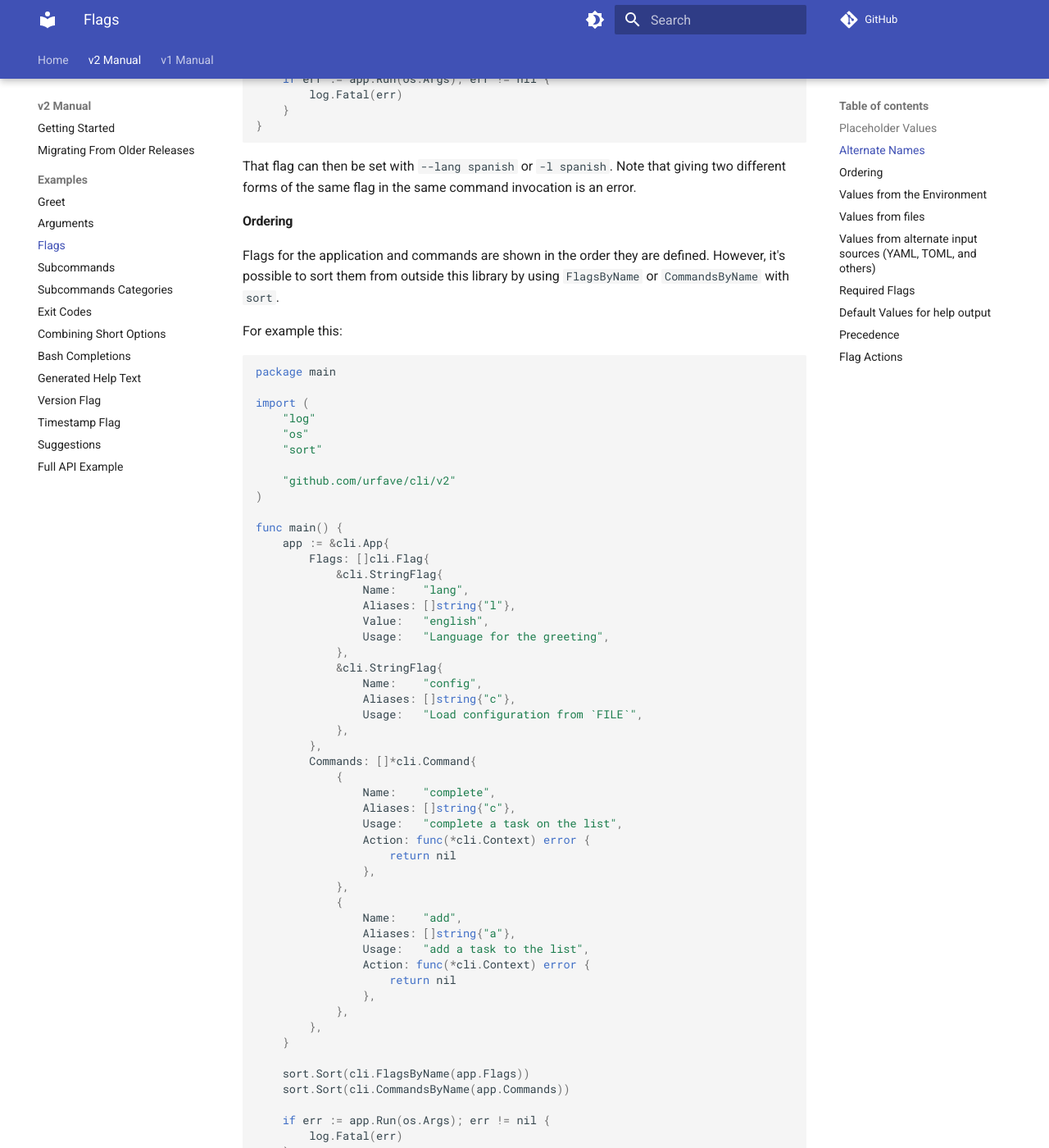
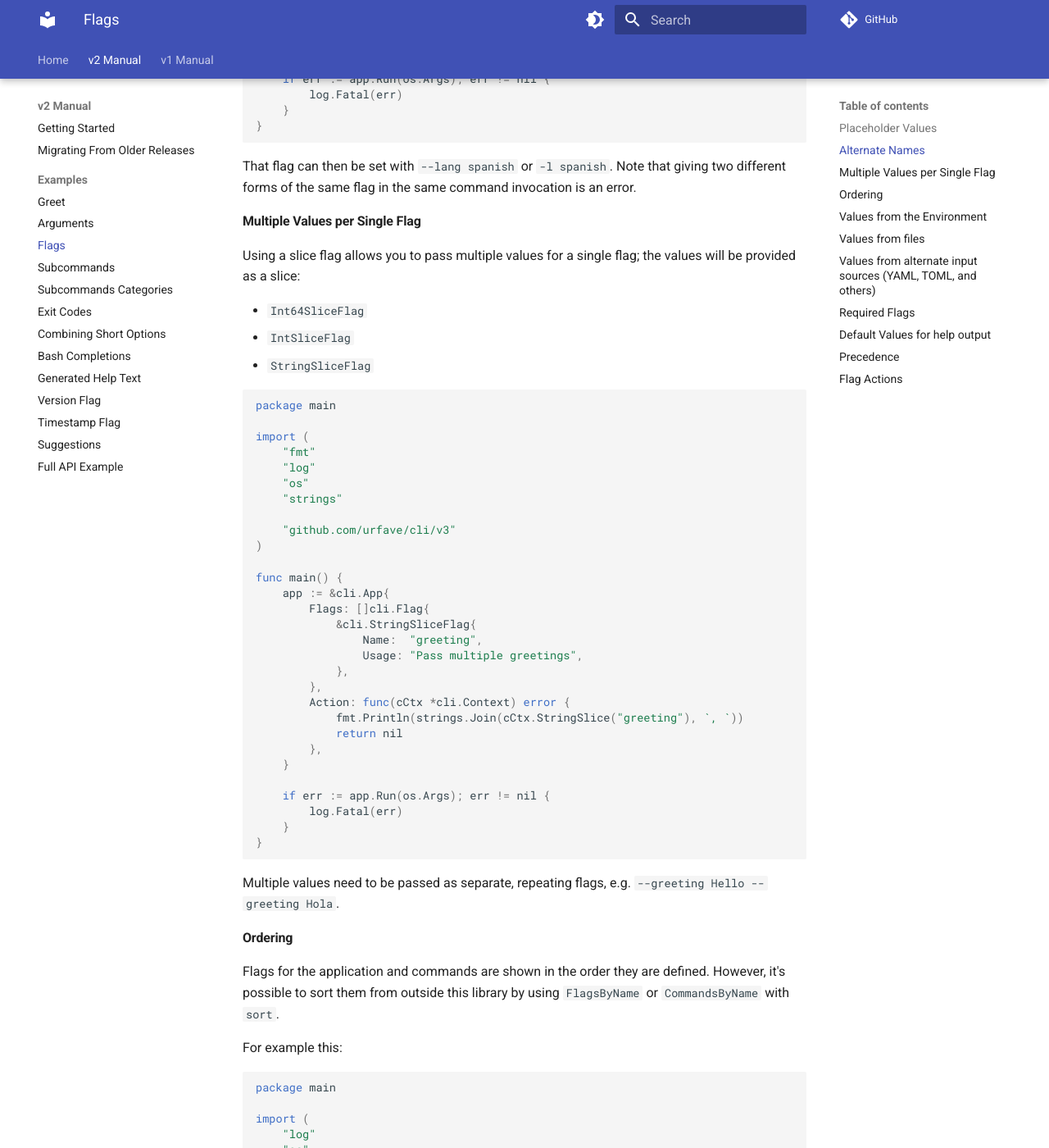
Before and after one commit to urfave/cli, an MkDocs documentation site: the page built from docs/v2/examples/flags.md, in a window 1280 px wide and 1400 px high, scrolled down 3867 px. Shown: the whole window at 82% size. Built offline with MkDocs 1.6.1 and Material for MkDocs 9.7.7, drawn with Linux system fonts in a browser that asks for light colours; comment, search, counter and statistics services are not loaded.

Commit message:
Document slice flags as part of examples
Addresses #1005

````diff
--- a/docs/v2/examples/flags.md
+++ b/docs/v2/examples/flags.md
@@ -229,6 +229,52 @@
 That flag can then be set with `--lang spanish` or `-l spanish`. Note that
 giving two different forms of the same flag in the same command invocation is an
 error.
+
+#### Multiple Values per Single Flag
+
+Using a slice flag allows you to pass multiple values for a single flag; the values will be provided as a slice:
+
+- `Int64SliceFlag`
+- `IntSliceFlag`
+- `StringSliceFlag`
+
+<!-- {
+  "args": ["&#45;&#45;greeting Hello", "&#45;&#45;greeting Hola"],
+  "output": "Hello, Hola"
+} -->
+```go
+package main
+
+import (
+	"fmt"
+	"log"
+	"os"
+	"strings"
+
+	"github.com/urfave/cli/v3"
+)
+
+func main() {
+	app := &cli.App{
+		Flags: []cli.Flag{
+			&cli.StringSliceFlag{
+				Name:  "greeting",
+				Usage: "Pass multiple greetings",
+			},
+		},
+		Action: func(cCtx *cli.Context) error {
+			fmt.Println(strings.Join(cCtx.StringSlice("greeting"), `, `))
+			return nil
+		},
+	}
+
+	if err := app.Run(os.Args); err != nil {
+		log.Fatal(err)
+	}
+}
+```
+
+Multiple values need to be passed as separate, repeating flags, e.g. `--greeting Hello --greeting Hola`.
 
 #### Ordering
 
````
